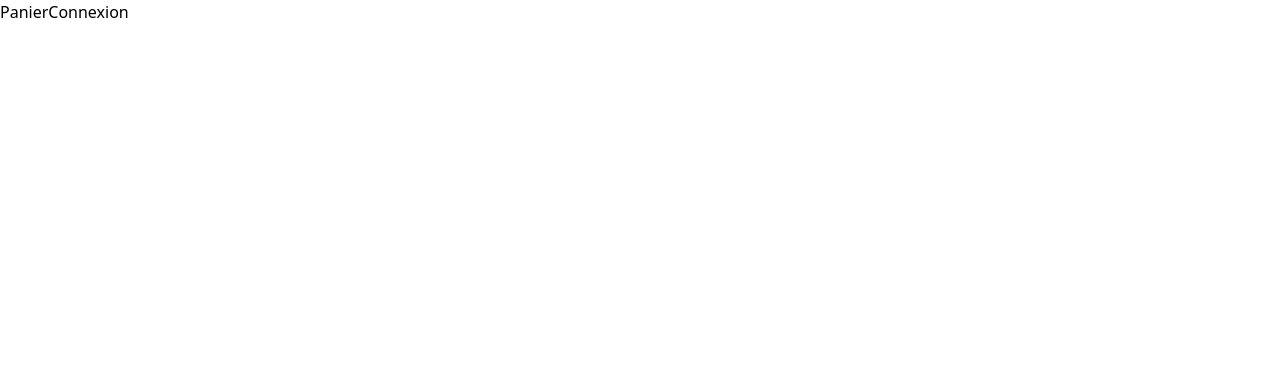
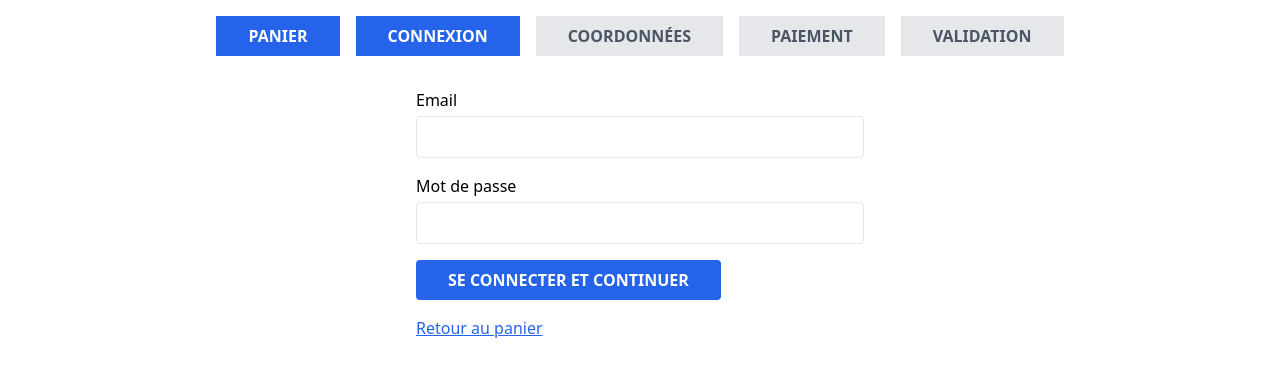
Before and after one commit to Mathis-brgs/XERFI-clone, a React (Vite) app: page /panier/connexion in a window 1280 px wide. Shown: the top 376 px of the page. Built offline with nearby package versions, Linux system fonts and the light colour scheme.

Commit message:
Ajout page connexion alpha contextCommande a faire

```diff
--- a/src/pages/PanierConnexion.jsx
+++ b/src/pages/PanierConnexion.jsx
@@ -1,5 +1,64 @@
-import React from "react";
+import { useState } from "react";
+import { useNavigate } from "react-router-dom";
+
+import ProgressionCommande from "../components/Panier/ProgressionCommande";
 
 export default function PanierConnexion() {
-  return <div>PanierConnexion</div>;
+  const navigate = useNavigate();
+
+  const [email, setEmail] = useState("");
+  const [password, setPassword] = useState("");
+
+  const handleConnexion = (e) => {
+    e.preventDefault();
+
+    navigate("/panier/paiement");
+  };
+
+  return (
+    <div className="p-4">
+      <ProgressionCommande etapeActuelle={1} />
+      <div className="max-w-md mx-auto mt-8">
+        <form onSubmit={handleConnexion} className="space-y-4">
+          <div>
+            <label className="block mb-1">Email</label>
+            <input
+              type="email"
+              value={email}
+              onChange={(e) => setEmail(e.target.value)}
+              className="w-full border rounded p-2"
+              required
+            />
+          </div>
+
+          <div>
+            <label className="block mb-1">Mot de passe</label>
+            <input
+              type="password"
+              value={password}
+              onChange={(e) => setPassword(e.target.value)}
+              className="w-full border rounded p-2"
+              required
+            />
+          </div>
+
+          <button
+            type="submit"
+            className="bg-blue-600 text-white px-8 py-2 rounded hover:bg-blue-700 uppercase font-bold"
+          >
+            Se connecter et continuer
+          </button>
+        </form>
+
+        <div className="mt-4">
+          <button
+            onClick={() => navigate("/panier")}
+            className="text-blue-600 underline"
+          >
+            Retour au panier
+          </button>
+        </div>
+      </div>
+    </div>
+  );
 }
```
Also changed, not shown: src/contexts/CommandeContext.jsx (added).
